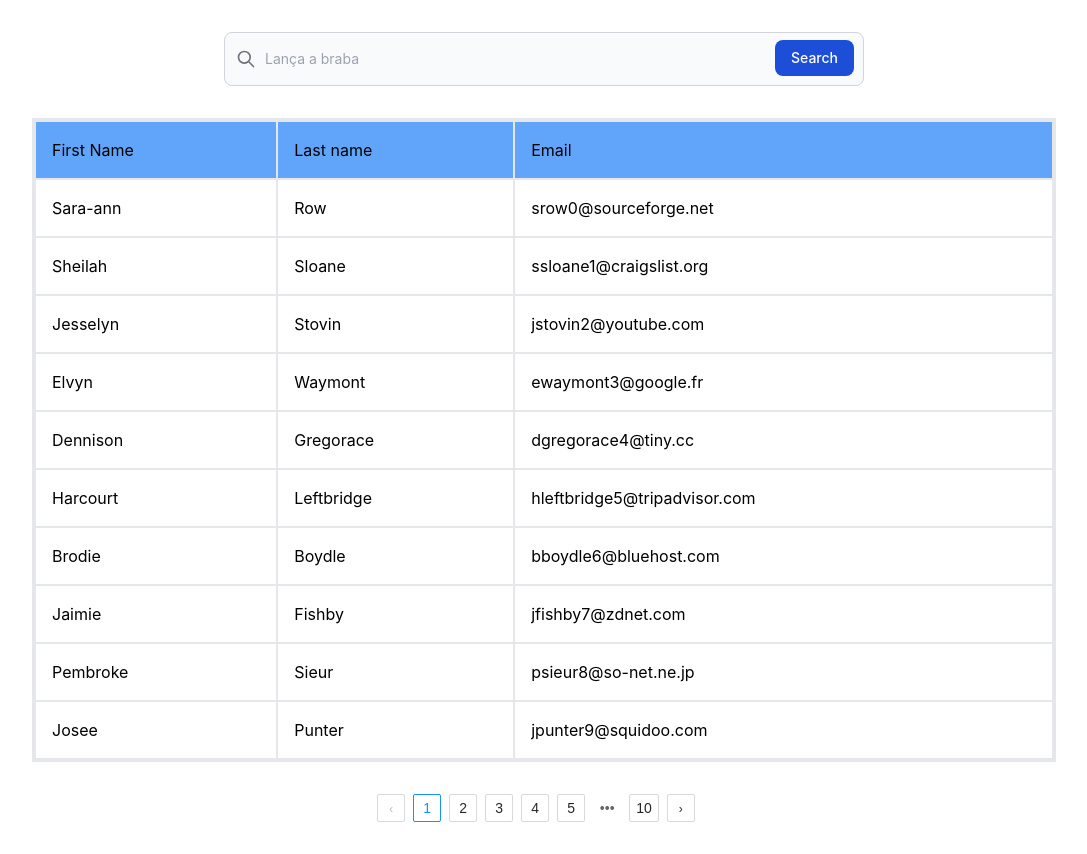
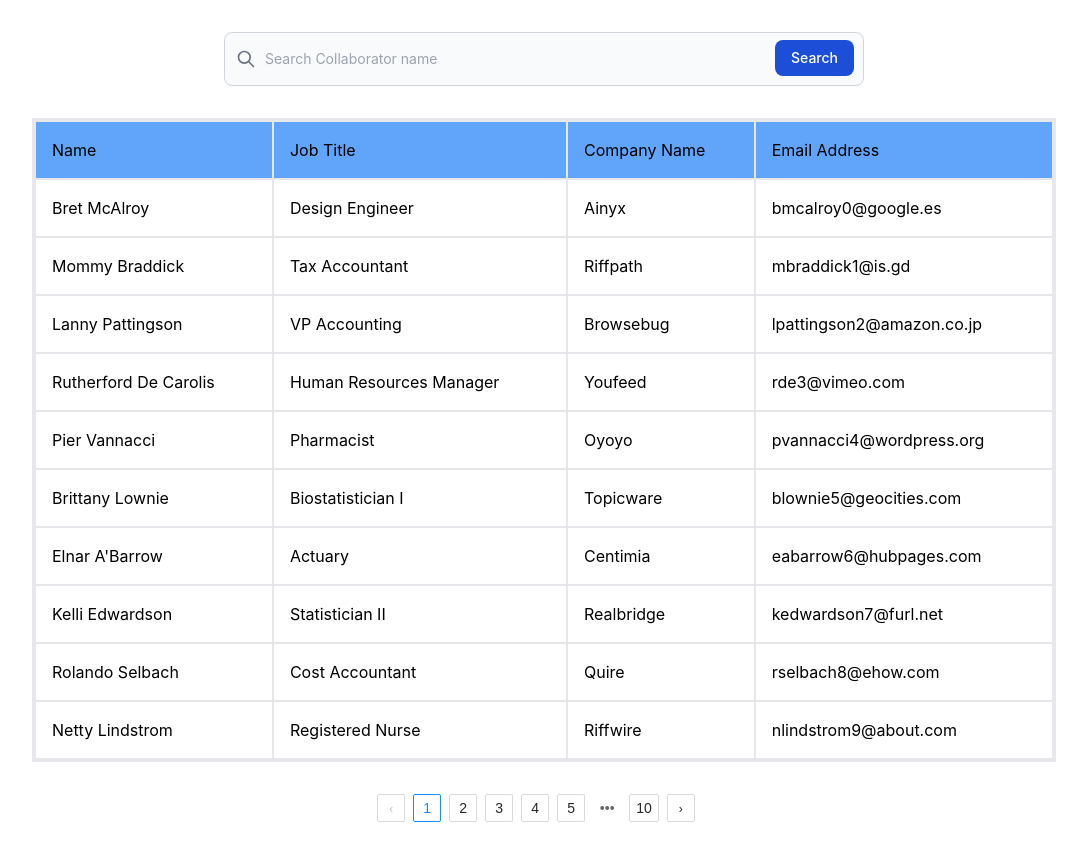
Before and after one commit to HericMendez/react-search-component, a React (Create React App) app: page / in a window 1280 px wide. Shown: the whole page, without its empty margins (96-1183 px from the left). Built offline with nearby package versions, Linux system fonts and the light colour scheme; no server answers.

Commit message:
mudança de dados no arquivo MOCK_DATA.json

```diff
--- a/package.json
+++ b/package.json
@@ -17,6 +17,7 @@
     "react-dom": "^18.1.0",
     "react-paginate": "^8.1.3",
     "react-scripts": "5.0.1",
+    "react-table": "^7.8.0",
     "web-vitals": "^2.1.4"
   },
   "scripts": {
--- a/src/components/DisplayItem.jsx
+++ b/src/components/DisplayItem.jsx
@@ -32,7 +32,7 @@
               type="search"
               id="default-search"
               className="block p-4 pl-10 w-full text-sm text-gray-900 bg-gray-50 rounded-lg border border-gray-300 focus:ring-blue-500 focus:border-blue-500 dark:bg-gray-700 dark:border-gray-600 dark:placeholder-gray-400 dark:text-white dark:focus:ring-blue-500 dark:focus:border-blue-500"
-              placeholder="Lança a braba"
+              placeholder="Search Collaborator name"
               required
               onChange={props.onChangeHandler}
             />
--- a/src/components/Search.jsx
+++ /dev/null
@@ -1,96 +0,0 @@
-import { useState, useEffect } from "react";
-import DisplayItem from "./DisplayItem";
-
-const Search = (props) => {
-  const [mockdata, setMockdata] = useState([]);
-  const [searchTerm, setSearchTerm] = useState("");
-
-
-  useEffect(() => {
-    setMockdata(props.data);
-  }, [props.data]);
-  const onChangeHandler = (event) => {
-    setSearchTerm(event.target.value);
-  };
-
-
-
-  return (
-    <>
-      <div className="mx-auto text-center p-8">
-        <form className="py-8">
-          <label
-            for="default-search"
-            className="mb-2 text-sm font-medium text-gray-900 sr-only dark:text-gray-300"
-          >
-            Search
-          </label>
-          <div className="relative">
-            <div className="flex absolute inset-y-0 left-0 items-center pl-3 pointer-events-none">
-              <svg
-                className="w-5 h-5 text-gray-500 dark:text-gray-400"
-                fill="none"
-                stroke="currentColor"
-                viewBox="0 0 24 24"
-                xmlns="http://www.w3.org/2000/svg"
-              >
-                <path
-                  stroke-linecap="round"
-                  stroke-linejoin="round"
-                  stroke-width="2"
-                  d="M21 21l-6-6m2-5a7 7 0 11-14 0 7 7 0 0114 0z"
-                ></path>
-              </svg>
-            </div>
-            <input
-              type="search"
-              id="default-search"
-              className="block p-4 pl-10 w-full text-sm text-gray-900 bg-gray-50 rounded-lg border border-gray-300 focus:ring-blue-500 focus:border-blue-500 dark:bg-gray-700 dark:border-gray-600 dark:placeholder-gray-400 dark:text-white dark:focus:ring-blue-500 dark:focus:border-blue-500"
-              placeholder="Lança a braba"
-              required
-              onChange={onChangeHandler}
-            />
-            <button
-              type="submit"
-              className="text-white absolute right-2.5 bottom-2.5 bg-blue-700 hover:bg-blue-800 focus:ring-4 focus:outline-none focus:ring-blue-300 font-medium rounded-lg text-sm px-4 py-2 dark:bg-blue-600 dark:hover:bg-blue-700 dark:focus:ring-blue-800"
-            >
-              Search
-            </button>
-          </div>
-        </form>
-        <div className="mx-auto text-center p-4">
-          <table className="w-['80vw']">
-            <tr className="text-justify  justify-between align-center p-8">
-              <th>Name</th>
-              <th className="text-right">Email</th>
-            </tr>
-            {mockdata
-              .filter((values) => {
-                if (searchTerm == "") {
-                  return values;
-                } else if (
-                  values.first_name
-                    .toLowerCase()
-                    .includes(searchTerm.toLowerCase()) ||
-                  values.last_name
-                    .toLowerCase()
-                    .includes(searchTerm.toLowerCase()) ||
-                  values.email.toLowerCase().includes(searchTerm.toLowerCase())
-                ) {
-                  return values;
-                }
-              })
-             .map((filteredValues, key) => {
-
-                return <DisplayItem key={key} value={filteredValues} />;
-              })}
-          </table>
-
-        </div>
-
-      </div>
-    </>
-  );
-};
-
-export default Search;
--- a/src/components/Table.jsx
+++ b/src/components/Table.jsx
@@ -6,14 +6,20 @@
 import DisplayItem from "./DisplayItem";
 
 
+
 const tableHead = {
-  first_name: "First Name",
-  last_name: "Last name",
-  email: "Email",
+
+  full_name: "Name",
+  title: "Job Title",
+  company: "Company Name",
+  email: "Email Address",
+
+
 
 };
 
 const Table = (props) => {
+  console.log(props)
   const countPerPage = 10;
   const [value, setValue] = useState("");
   const [currentPage, setCurrentPage] = useState(1);
@@ -26,12 +32,11 @@
       const query = val.toLowerCase();
       setCurrentPage(1);
 
-      const fullString = (val.first_name +val.last_name)
-      console.log(fullString)
+
 
       const data = cloneDeep(
         props.data
-          .filter((item) => item.first_name.toLowerCase().indexOf(query)  > -1)
+          .filter((item) => item.full_name.toLowerCase().indexOf(query)  > -1)
           .slice(0, countPerPage)
       );
 
--- a/src/data/MOCK_DATA.json
+++ b/src/data/MOCK_DATA.json
@@ -1,100 +1,100 @@
-[{"id":1,"first_name":"Sara-ann","last_name":"Row","email":"srow0@sourceforge.net"},
-{"id":2,"first_name":"Sheilah","last_name":"Sloane","email":"ssloane1@craigslist.org"},
-{"id":3,"first_name":"Jesselyn","last_name":"Stovin","email":"jstovin2@youtube.com"},
-{"id":4,"first_name":"Elvyn","last_name":"Waymont","email":"ewaymont3@google.fr"},
-{"id":5,"first_name":"Dennison","last_name":"Gregorace","email":"dgregorace4@tiny.cc"},
-{"id":6,"first_name":"Harcourt","last_name":"Leftbridge","email":"hleftbridge5@tripadvisor.com"},
-{"id":7,"first_name":"Brodie","last_name":"Boydle","email":"bboydle6@bluehost.com"},
-{"id":8,"first_name":"Jaimie","last_name":"Fishby","email":"jfishby7@zdnet.com"},
-{"id":9,"first_name":"Pembroke","last_name":"Sieur","email":"psieur8@so-net.ne.jp"},
-{"id":10,"first_name":"Josee","last_name":"Punter","email":"jpunter9@squidoo.com"},
-{"id":11,"first_name":"Redd","last_name":"Lonsbrough","email":"rlonsbrougha@gizmodo.com"},
-{"id":12,"first_name":"Fayina","last_name":"Targe","email":"ftargeb@ycombinator.com"},
-{"id":13,"first_name":"Hilliard","last_name":"Burkart","email":"hburkartc@census.gov"},
-{"id":14,"first_name":"Serge","last_name":"Semble","email":"ssembled@tinypic.com"},
-{"id":15,"first_name":"Christiano","last_name":"Reckhouse","email":"creckhousee@arizona.edu"},
-{"id":16,"first_name":"Stacey","last_name":"Yuille","email":"syuillef@facebook.com"},
-{"id":17,"first_name":"Kate","last_name":"Mattityahou","email":"kmattityahoug@fda.gov"},
-{"id":18,"first_name":"Seline","last_name":"Suatt","email":"ssuatth@facebook.com"},
-{"id":19,"first_name":"Byrann","last_name":"Ekins","email":"bekinsi@sogou.com"},
-{"id":20,"first_name":"Thorny","last_name":"MacTrustie","email":"tmactrustiej@tuttocitta.it"},
-{"id":21,"first_name":"Chan","last_name":"Skpsey","email":"cskpseyk@4shared.com"},
-{"id":22,"first_name":"Charlie","last_name":"Verecker","email":"cvereckerl@irs.gov"},
-{"id":23,"first_name":"Kliment","last_name":"Cleall","email":"kcleallm@twitpic.com"},
-{"id":24,"first_name":"Hettie","last_name":"Suller","email":"hsullern@skyrock.com"},
-{"id":25,"first_name":"Abraham","last_name":"Ambrosini","email":"aambrosinio@google.cn"},
-{"id":26,"first_name":"Aurthur","last_name":"Penhale","email":"apenhalep@cbsnews.com"},
-{"id":27,"first_name":"Rosaleen","last_name":"Mynard","email":"rmynardq@berkeley.edu"},
-{"id":28,"first_name":"Cale","last_name":"Eddison","email":"ceddisonr@cbsnews.com"},
-{"id":29,"first_name":"Benn","last_name":"Fleisch","email":"bfleischs@theguardian.com"},
-{"id":30,"first_name":"Willdon","last_name":"Larratt","email":"wlarrattt@ehow.com"},
-{"id":31,"first_name":"Kelcie","last_name":"Vero","email":"kverou@myspace.com"},
-{"id":32,"first_name":"Blondie","last_name":"Freckleton","email":"bfreckletonv@cnbc.com"},
-{"id":33,"first_name":"Glennie","last_name":"Leport","email":"gleportw@about.me"},
-{"id":34,"first_name":"Lance","last_name":"O' Liddy","email":"loliddyx@imdb.com"},
-{"id":35,"first_name":"Emilie","last_name":"Ring","email":"eringy@indiatimes.com"},
-{"id":36,"first_name":"Gilli","last_name":"Harverson","email":"gharversonz@taobao.com"},
-{"id":37,"first_name":"Penni","last_name":"McLernon","email":"pmclernon10@nymag.com"},
-{"id":38,"first_name":"Maurita","last_name":"Feake","email":"mfeake11@archive.org"},
-{"id":39,"first_name":"Petra","last_name":"Adan","email":"padan12@google.pl"},
-{"id":40,"first_name":"Dulcie","last_name":"Corkan","email":"dcorkan13@ow.ly"},
-{"id":41,"first_name":"Martelle","last_name":"Schnitter","email":"mschnitter14@nydailynews.com"},
-{"id":42,"first_name":"Aggy","last_name":"Santi","email":"asanti15@stanford.edu"},
-{"id":43,"first_name":"Megen","last_name":"Armitt","email":"marmitt16@flickr.com"},
-{"id":44,"first_name":"Zsa zsa","last_name":"Olman","email":"zolman17@jiathis.com"},
-{"id":45,"first_name":"Wendie","last_name":"Tejada","email":"wtejada18@tinyurl.com"},
-{"id":46,"first_name":"Arther","last_name":"Davydenko","email":"adavydenko19@usa.gov"},
-{"id":47,"first_name":"Nedi","last_name":"Iffe","email":"niffe1a@ox.ac.uk"},
-{"id":48,"first_name":"Jana","last_name":"Goodbar","email":"jgoodbar1b@w3.org"},
-{"id":49,"first_name":"Dallas","last_name":"Organ","email":"dorgan1c@theguardian.com"},
-{"id":50,"first_name":"Brier","last_name":"Lethlay","email":"blethlay1d@123-reg.co.uk"},
-{"id":51,"first_name":"Gorden","last_name":"Fransewich","email":"gfransewich1e@biblegateway.com"},
-{"id":52,"first_name":"Kellsie","last_name":"Moloney","email":"kmoloney1f@amazon.com"},
-{"id":53,"first_name":"Debi","last_name":"Stovine","email":"dstovine1g@amazon.de"},
-{"id":54,"first_name":"Quent","last_name":"Kalf","email":"qkalf1h@jalbum.net"},
-{"id":55,"first_name":"York","last_name":"Muckian","email":"ymuckian1i@51.la"},
-{"id":56,"first_name":"Ashlin","last_name":"Notley","email":"anotley1j@nsw.gov.au"},
-{"id":57,"first_name":"Chelsie","last_name":"Andreoletti","email":"candreoletti1k@ow.ly"},
-{"id":58,"first_name":"Quincey","last_name":"Wolland","email":"qwolland1l@newsvine.com"},
-{"id":59,"first_name":"Hoebart","last_name":"Wixey","email":"hwixey1m@umn.edu"},
-{"id":60,"first_name":"Chancey","last_name":"Spriggen","email":"cspriggen1n@eventbrite.com"},
-{"id":61,"first_name":"Eddie","last_name":"Levett","email":"elevett1o@unc.edu"},
-{"id":62,"first_name":"Eba","last_name":"Tathacott","email":"etathacott1p@unesco.org"},
-{"id":63,"first_name":"Nicol","last_name":"Deek","email":"ndeek1q@google.it"},
-{"id":64,"first_name":"Lil","last_name":"Sollas","email":"lsollas1r@gravatar.com"},
-{"id":65,"first_name":"Phedra","last_name":"Bossel","email":"pbossel1s@shareasale.com"},
-{"id":66,"first_name":"Vaughan","last_name":"Hurran","email":"vhurran1t@squidoo.com"},
-{"id":67,"first_name":"Raddy","last_name":"Tutchings","email":"rtutchings1u@g.co"},
-{"id":68,"first_name":"Gertrudis","last_name":"Hallowell","email":"ghallowell1v@google.fr"},
-{"id":69,"first_name":"Shanna","last_name":"Benard","email":"sbenard1w@tripod.com"},
-{"id":70,"first_name":"Marya","last_name":"Amner","email":"mamner1x@theguardian.com"},
-{"id":71,"first_name":"Modestine","last_name":"Klisch","email":"mklisch1y@prlog.org"},
-{"id":72,"first_name":"Joellen","last_name":"Bartalin","email":"jbartalin1z@twitter.com"},
-{"id":73,"first_name":"Hartley","last_name":"Shuard","email":"hshuard20@noaa.gov"},
-{"id":74,"first_name":"Chanda","last_name":"Potkin","email":"cpotkin21@businesswire.com"},
-{"id":75,"first_name":"Ernie","last_name":"Waples","email":"ewaples22@senate.gov"},
-{"id":76,"first_name":"Beau","last_name":"Wressell","email":"bwressell23@springer.com"},
-{"id":77,"first_name":"Sherill","last_name":"Kwietak","email":"skwietak24@utexas.edu"},
-{"id":78,"first_name":"Malachi","last_name":"McDunlevy","email":"mmcdunlevy25@shop-pro.jp"},
-{"id":79,"first_name":"Sharla","last_name":"Duns","email":"sduns26@google.cn"},
-{"id":80,"first_name":"Rafael","last_name":"Cavee","email":"rcavee27@lulu.com"},
-{"id":81,"first_name":"Bessie","last_name":"Turnbull","email":"bturnbull28@hao123.com"},
-{"id":82,"first_name":"Jena","last_name":"Edel","email":"jedel29@jugem.jp"},
-{"id":83,"first_name":"Dani","last_name":"Lowdeane","email":"dlowdeane2a@cisco.com"},
-{"id":84,"first_name":"Lucky","last_name":"Cescoti","email":"lcescoti2b@constantcontact.com"},
-{"id":85,"first_name":"Dehlia","last_name":"Covell","email":"dcovell2c@bloglovin.com"},
-{"id":86,"first_name":"Ayn","last_name":"Rutt","email":"arutt2d@harvard.edu"},
-{"id":87,"first_name":"Octavia","last_name":"Wrathmell","email":"owrathmell2e@google.it"},
-{"id":88,"first_name":"Bob","last_name":"Byard","email":"bbyard2f@forbes.com"},
-{"id":89,"first_name":"Keeley","last_name":"Lowsely","email":"klowsely2g@eventbrite.com"},
-{"id":90,"first_name":"Natka","last_name":"MacBain","email":"nmacbain2h@ca.gov"},
-{"id":91,"first_name":"Doe","last_name":"Emmet","email":"demmet2i@irs.gov"},
-{"id":92,"first_name":"Gilli","last_name":"Jirasek","email":"gjirasek2j@state.tx.us"},
-{"id":93,"first_name":"Wynnie","last_name":"Dmitrievski","email":"wdmitrievski2k@a8.net"},
-{"id":94,"first_name":"Mellisent","last_name":"Proctor","email":"mproctor2l@godaddy.com"},
-{"id":95,"first_name":"Harrie","last_name":"MacDunleavy","email":"hmacdunleavy2m@csmonitor.com"},
-{"id":96,"first_name":"Budd","last_name":"Bontein","email":"bbontein2n@usda.gov"},
-{"id":97,"first_name":"Persis","last_name":"Rummery","email":"prummery2o@nyu.edu"},
-{"id":98,"first_name":"Scott","last_name":"Pounsett","email":"spounsett2p@lycos.com"},
-{"id":99,"first_name":"Frannie","last_name":"Dale","email":"fdale2q@cnn.com"},
-{"id":100,"first_name":"Fania","last_name":"Pynner","email":"fpynner2r@npr.org"}]
+[{"id":1,"full_name":"Bret McAlroy","title":"Design Engineer","company":"Ainyx","email":"bmcalroy0@google.es"},
+    {"id":2,"full_name":"Mommy Braddick","title":"Tax Accountant","company":"Riffpath","email":"mbraddick1@is.gd"},
+    {"id":3,"full_name":"Lanny Pattingson","title":"VP Accounting","company":"Browsebug","email":"lpattingson2@amazon.co.jp"},
+    {"id":4,"full_name":"Rutherford De Carolis","title":"Human Resources Manager","company":"Youfeed","email":"rde3@vimeo.com"},
+    {"id":5,"full_name":"Pier Vannacci","title":"Pharmacist","company":"Oyoyo","email":"pvannacci4@wordpress.org"},
+    {"id":6,"full_name":"Brittany Lownie","title":"Biostatistician I","company":"Topicware","email":"blownie5@geocities.com"},
+    {"id":7,"full_name":"Elnar A'Barrow","title":"Actuary","company":"Centimia","email":"eabarrow6@hubpages.com"},
+    {"id":8,"full_name":"Kelli Edwardson","title":"Statistician II","company":"Realbridge","email":"kedwardson7@furl.net"},
+    {"id":9,"full_name":"Rolando Selbach","title":"Cost Accountant","company":"Quire","email":"rselbach8@ehow.com"},
+    {"id":10,"full_name":"Netty Lindstrom","title":"Registered Nurse","company":"Riffwire","email":"nlindstrom9@about.com"},
+    {"id":11,"full_name":"Gil Androck","title":"Senior Quality Engineer","company":"Realpoint","email":"gandrocka@shop-pro.jp"},
+    {"id":12,"full_name":"Orbadiah Sinson","title":"Software Consultant","company":"Gabcube","email":"osinsonb@shareasale.com"},
+    {"id":13,"full_name":"Deeanne Jeans","title":"VP Quality Control","company":"Katz","email":"djeansc@icq.com"},
+    {"id":14,"full_name":"Sigvard Mooreed","title":"Automation Specialist IV","company":"Yadel","email":"smooreedd@sitemeter.com"},
+    {"id":15,"full_name":"Ramona Daborne","title":"Financial Advisor","company":"Kwideo","email":"rdabornee@github.com"},
+    {"id":16,"full_name":"Selia Hutchinges","title":"General Manager","company":"Skyba","email":"shutchingesf@comsenz.com"},
+    {"id":17,"full_name":"Clevey Tunniclisse","title":"Media Manager II","company":"Kayveo","email":"ctunniclisseg@miibeian.gov.cn"},
+    {"id":18,"full_name":"Tonia Cousen","title":"Speech Pathologist","company":"Aimbu","email":"tcousenh@netvibes.com"},
+    {"id":19,"full_name":"Sula McGonigle","title":"Financial Analyst","company":"Vimbo","email":"smcgoniglei@walmart.com"},
+    {"id":20,"full_name":"Jordan Scarf","title":"Software Engineer I","company":"Zoombox","email":"jscarfj@hibu.com"},
+    {"id":21,"full_name":"Granville Oman","title":"Librarian","company":"Ooba","email":"gomank@goo.gl"},
+    {"id":22,"full_name":"Robbie Willgrass","title":"Electrical Engineer","company":"Rhynoodle","email":"rwillgrassl@marketwatch.com"},
+    {"id":23,"full_name":"Iris Aymerich","title":"VP Quality Control","company":"Yabox","email":"iaymerichm@nydailynews.com"},
+    {"id":24,"full_name":"Tammi Goggin","title":"Office Assistant II","company":"Youspan","email":"tgogginn@irs.gov"},
+    {"id":25,"full_name":"Rosalinde Ingles","title":"Product Engineer","company":"Tekfly","email":"ringleso@omniture.com"},
+    {"id":26,"full_name":"Yasmeen Bride","title":"Automation Specialist II","company":"Yakidoo","email":"ybridep@google.nl"},
+    {"id":27,"full_name":"Barbey Beagen","title":"Accountant III","company":"Meevee","email":"bbeagenq@yellowpages.com"},
+    {"id":28,"full_name":"Tonya Richter","title":"VP Sales","company":"Camido","email":"trichterr@si.edu"},
+    {"id":29,"full_name":"Dean Wordsley","title":"Recruiting Manager","company":"Meezzy","email":"dwordsleys@boston.com"},
+    {"id":30,"full_name":"Welch Watterson","title":"Assistant Professor","company":"Devpoint","email":"wwattersont@ucoz.ru"},
+    {"id":31,"full_name":"Kendre Kevlin","title":"Programmer Analyst II","company":"Zoozzy","email":"kkevlinu@imgur.com"},
+    {"id":32,"full_name":"Zorine Planks","title":"Registered Nurse","company":"Gabvine","email":"zplanksv@nhs.uk"},
+    {"id":33,"full_name":"Wynn Dittson","title":"Civil Engineer","company":"Dazzlesphere","email":"wdittsonw@dedecms.com"},
+    {"id":34,"full_name":"Barnett Royl","title":"Librarian","company":"Devbug","email":"broylx@xrea.com"},
+    {"id":35,"full_name":"Phillie Scotts","title":"Food Chemist","company":"Skyble","email":"pscottsy@icq.com"},
+    {"id":36,"full_name":"Jordan Pigeon","title":"Analyst Programmer","company":"Feedbug","email":"jpigeonz@github.com"},
+    {"id":37,"full_name":"Delcine Bowditch","title":"General Manager","company":"Babbleblab","email":"dbowditch10@t-online.de"},
+    {"id":38,"full_name":"Lauralee Litherland","title":"Cost Accountant","company":"Yodel","email":"llitherland11@arizona.edu"},
+    {"id":39,"full_name":"Magdalene Dullaghan","title":"Senior Developer","company":"Riffpath","email":"mdullaghan12@mapquest.com"},
+    {"id":40,"full_name":"Claudette Ortet","title":"Compensation Analyst","company":"Demimbu","email":"cortet13@list-manage.com"},
+    {"id":41,"full_name":"Cord Sneesby","title":"Structural Engineer","company":"Skinix","email":"csneesby14@npr.org"},
+    {"id":42,"full_name":"Wilow Henryson","title":"Business Systems Development Analyst","company":"Oyope","email":"whenryson15@google.com.au"},
+    {"id":43,"full_name":"Wilfrid Mattea","title":"Recruiting Manager","company":"Twimm","email":"wmattea16@yahoo.co.jp"},
+    {"id":44,"full_name":"Issiah Ollie","title":"Geological Engineer","company":"Eadel","email":"iollie17@noaa.gov"},
+    {"id":45,"full_name":"Celestine Swatheridge","title":"Assistant Media Planner","company":"Mynte","email":"cswatheridge18@google.com.hk"},
+    {"id":46,"full_name":"Jarid L'Archer","title":"Web Developer III","company":"Quatz","email":"jlarcher19@yale.edu"},
+    {"id":47,"full_name":"Standford Pudney","title":"Senior Quality Engineer","company":"Edgeblab","email":"spudney1a@jalbum.net"},
+    {"id":48,"full_name":"Tersina Elletson","title":"Executive Secretary","company":"Babbleset","email":"telletson1b@free.fr"},
+    {"id":49,"full_name":"Frayda Lansdown","title":"Civil Engineer","company":"Dynava","email":"flansdown1c@quantcast.com"},
+    {"id":50,"full_name":"Nari Blewitt","title":"Social Worker","company":"Babbleopia","email":"nblewitt1d@ovh.net"},
+    {"id":51,"full_name":"Ewart Weekes","title":"Chief Design Engineer","company":"Rhynyx","email":"eweekes1e@theatlantic.com"},
+    {"id":52,"full_name":"Diane Gerding","title":"Marketing Assistant","company":"Yabox","email":"dgerding1f@prlog.org"},
+    {"id":53,"full_name":"Murvyn Raubenheimers","title":"Programmer Analyst I","company":"Rhycero","email":"mraubenheimers1g@disqus.com"},
+    {"id":54,"full_name":"Marijn Stobbs","title":"Environmental Specialist","company":"Dazzlesphere","email":"mstobbs1h@icq.com"},
+    {"id":55,"full_name":"Franchot Murr","title":"Associate Professor","company":"Lazz","email":"fmurr1i@bloglines.com"},
+    {"id":56,"full_name":"Darren Schultze","title":"VP Sales","company":"Mita","email":"dschultze1j@multiply.com"},
+    {"id":57,"full_name":"Dagny Blockwell","title":"Community Outreach Specialist","company":"Kwilith","email":"dblockwell1k@free.fr"},
+    {"id":58,"full_name":"Carissa Meachem","title":"Information Systems Manager","company":"Devify","email":"cmeachem1l@free.fr"},
+    {"id":59,"full_name":"Ellery Brayn","title":"Director of Sales","company":"Yodoo","email":"ebrayn1m@pen.io"},
+    {"id":60,"full_name":"Muriel Liddyard","title":"Recruiting Manager","company":"Skimia","email":"mliddyard1n@discuz.net"},
+    {"id":61,"full_name":"Clementina O'Hearn","title":"Software Consultant","company":"Meembee","email":"cohearn1o@multiply.com"},
+    {"id":62,"full_name":"Johann Sattin","title":"Research Associate","company":"Tagchat","email":"jsattin1p@behance.net"},
+    {"id":63,"full_name":"Pierson Louche","title":"Actuary","company":"Rooxo","email":"plouche1q@live.com"},
+    {"id":64,"full_name":"Deva Vakhlov","title":"Internal Auditor","company":"Twimm","email":"dvakhlov1r@de.vu"},
+    {"id":65,"full_name":"Vally Coggell","title":"Design Engineer","company":"Tazz","email":"vcoggell1s@bandcamp.com"},
+    {"id":66,"full_name":"Fidelia Vashchenko","title":"Research Associate","company":"Wikizz","email":"fvashchenko1t@dyndns.org"},
+    {"id":67,"full_name":"Carney Pickerin","title":"Senior Editor","company":"Twitternation","email":"cpickerin1u@ning.com"},
+    {"id":68,"full_name":"Benni Di Giorgio","title":"Programmer Analyst III","company":"Topicstorm","email":"bdi1v@godaddy.com"},
+    {"id":69,"full_name":"Rriocard Beharrell","title":"Electrical Engineer","company":"Wikizz","email":"rbeharrell1w@cbslocal.com"},
+    {"id":70,"full_name":"Joelle Vakhonin","title":"Research Assistant I","company":"Browsetype","email":"jvakhonin1x@cmu.edu"},
+    {"id":71,"full_name":"Tabbie Beazleigh","title":"Sales Representative","company":"InnoZ","email":"tbeazleigh1y@usda.gov"},
+    {"id":72,"full_name":"Elli Chifney","title":"Social Worker","company":"Centizu","email":"echifney1z@wunderground.com"},
+    {"id":73,"full_name":"Cthrine Starmont","title":"Nurse","company":"Skipfire","email":"cstarmont20@cnbc.com"},
+    {"id":74,"full_name":"Cassandre Scholling","title":"Data Coordiator","company":"Wikivu","email":"cscholling21@google.de"},
+    {"id":75,"full_name":"Giacomo Pinnion","title":"Structural Engineer","company":"Avamba","email":"gpinnion22@oakley.com"},
+    {"id":76,"full_name":"Byrom Grut","title":"Web Designer II","company":"Photospace","email":"bgrut23@mediafire.com"},
+    {"id":77,"full_name":"Guilbert Laming","title":"Office Assistant IV","company":"Quinu","email":"glaming24@discuz.net"},
+    {"id":78,"full_name":"Abba Gainsbury","title":"Web Developer II","company":"Mymm","email":"againsbury25@msn.com"},
+    {"id":79,"full_name":"Karena Dosdale","title":"Office Assistant II","company":"Fliptune","email":"kdosdale26@cbslocal.com"},
+    {"id":80,"full_name":"Kliment Sawden","title":"Food Chemist","company":"Pixonyx","email":"ksawden27@shareasale.com"},
+    {"id":81,"full_name":"Constantina Arnopp","title":"Geological Engineer","company":"Devify","email":"carnopp28@aboutads.info"},
+    {"id":82,"full_name":"Rozalin Dirkin","title":"Computer Systems Analyst I","company":"Pixope","email":"rdirkin29@bing.com"},
+    {"id":83,"full_name":"Raimundo Cruz","title":"Quality Control Specialist","company":"Kwinu","email":"rcruz2a@unesco.org"},
+    {"id":84,"full_name":"Pearla Ourry","title":"Cost Accountant","company":"Voomm","email":"pourry2b@foxnews.com"},
+    {"id":85,"full_name":"Dru Lathleiffure","title":"Senior Financial Analyst","company":"Brightdog","email":"dlathleiffure2c@hugedomains.com"},
+    {"id":86,"full_name":"Vlad Hanfrey","title":"Assistant Professor","company":"Quimm","email":"vhanfrey2d@tinyurl.com"},
+    {"id":87,"full_name":"Basil Willers","title":"Food Chemist","company":"Meedoo","email":"bwillers2e@alibaba.com"},
+    {"id":88,"full_name":"Almeta Stoade","title":"Quality Control Specialist","company":"Browsebug","email":"astoade2f@cnbc.com"},
+    {"id":89,"full_name":"Stanford Goede","title":"Environmental Specialist","company":"Blogspan","email":"sgoede2g@dmoz.org"},
+    {"id":90,"full_name":"Charo Petrolli","title":"Senior Quality Engineer","company":"Flashdog","email":"cpetrolli2h@blogger.com"},
+    {"id":91,"full_name":"Beryle Towse","title":"Assistant Professor","company":"Topicstorm","email":"btowse2i@nasa.gov"},
+    {"id":92,"full_name":"Lacie Egre","title":"VP Accounting","company":"Tagchat","email":"legre2j@bloglines.com"},
+    {"id":93,"full_name":"Boycie Inkin","title":"Account Coordinator","company":"Thoughtmix","email":"binkin2k@jiathis.com"},
+    {"id":94,"full_name":"Pen Formby","title":"Help Desk Operator","company":"Oyonder","email":"pformby2l@bbc.co.uk"},
+    {"id":95,"full_name":"Beauregard Kersley","title":"Web Designer I","company":"Realcube","email":"bkersley2m@apache.org"},
+    {"id":96,"full_name":"Hortensia Ramplee","title":"Human Resources Assistant III","company":"Katz","email":"hramplee2n@fc2.com"},
+    {"id":97,"full_name":"Nikita Sandwith","title":"VP Accounting","company":"Oyoyo","email":"nsandwith2o@furl.net"},
+    {"id":98,"full_name":"Catherina Guyan","title":"Accounting Assistant I","company":"Rhynoodle","email":"cguyan2p@smh.com.au"},
+    {"id":99,"full_name":"Bernardina Vannuccinii","title":"Compensation Analyst","company":"Edgewire","email":"bvannuccinii2q@dedecms.com"},
+    {"id":100,"full_name":"Shanan Ratke","title":"Quality Engineer","company":"Blogtags","email":"sratke2r@toplist.cz"}]
```
Also changed, not shown: src/App.js (+1 -7 lines), src/data/Api.js (deleted, +0 -31 lines), 1 other file (tests, documents, lock files or other folders).
